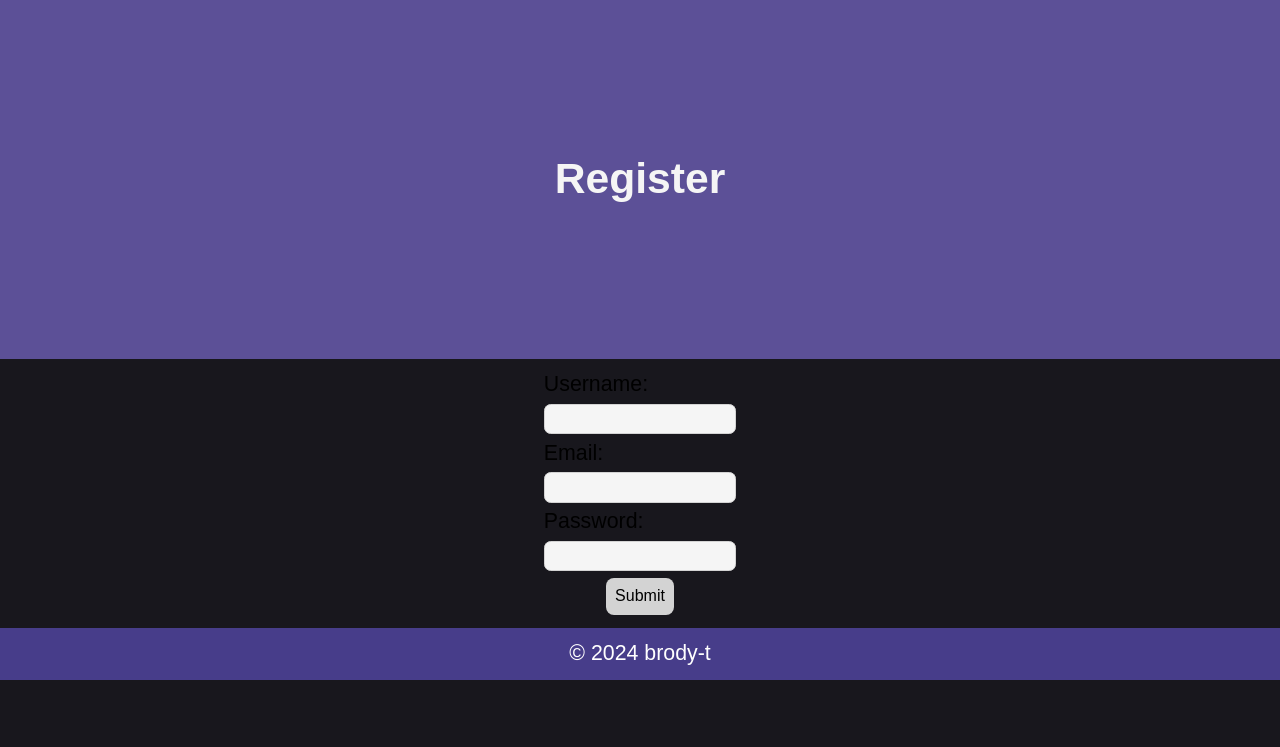
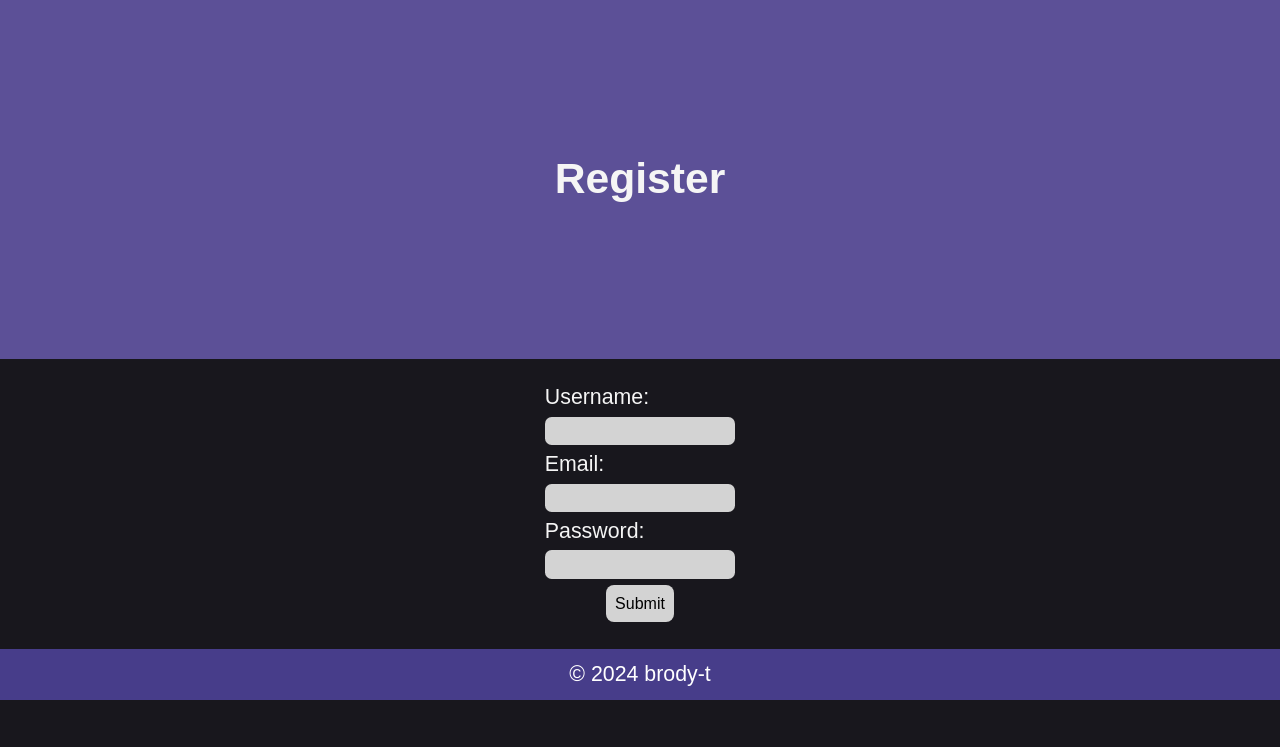
Before and after one commit to brody-tm/screen-spotlight, a Flask app: page /register in a window 1280 px wide. Shown: the part 53-800 px from the top of the page. Run offline with Flask 3, Linux system fonts and the light colour scheme.

Commit message:
Minor style changes

```diff
--- a/MovieReviewAppBackend/routes.py
+++ b/MovieReviewAppBackend/routes.py
@@ -10,7 +10,7 @@ main = Blueprint('main', __name__)
 
 @main.route('/')
 def index():
-    return 'Index'
+    return redirect(url_for('main.movies'))
 
 
 
--- a/MovieReviewAppBackend/static/main.css
+++ b/MovieReviewAppBackend/static/main.css
@@ -104,7 +104,7 @@ button:hover {
     display: flex;
     justify-content: center;
     flex-wrap: wrap;
-    gap: 10pt;
+    gap: 20pt;
 }
 
 .movie-rating {
@@ -113,7 +113,7 @@ button:hover {
 
 .movie-description {
     width: 70%;
-    text-align: center;
+    text-align: left;
     color: #8f8e91;
     margin-top: 40pt;
     margin-bottom: 40pt;
@@ -124,7 +124,8 @@ button:hover {
     border-radius: 10pt;
     display: flex;
     justify-content: space-evenly;
-    margin-bottom: 10px;
+    margin-bottom: 20px;
+    width: 60%;
 }
 
 .movie-cover {
@@ -135,7 +136,7 @@ button:hover {
     background-color: #2d2c32;
     border-radius: 10pt;
     padding: 10pt;
-    margin-top: 10pt;
+    margin-top: 20pt;
     color: lightgrey;
 }
 
@@ -196,9 +197,13 @@ button:hover {
     margin-top: 5pt;
     margin-bottom: 5pt;
     padding: 5pt;
-    border: 1pt solid lightgrey;
-    background-color: whitesmoke;
+    border: none;
+    background-color: lightgrey;
     border-radius: 5pt;
+}
+
+.input-label {
+    color: whitesmoke;
 }
 
 #outer-container {
@@ -211,7 +216,7 @@ button:hover {
 }
 
 #main-content {
-    padding: 10pt;
+    padding: 20pt;
 }
 
 #write-review-container {
--- a/MovieReviewAppBackend/templates/login.html
+++ b/MovieReviewAppBackend/templates/login.html
@@ -7,10 +7,10 @@
 {% block content %}
     <div class="centered">
         <form action="/login" method="post">
-            <label for="username">Username:</label><br>
+            <label for="username" class="input-label">Username:</label><br>
             <input type="text" id="username" class="input-box" name="username"><br>
 
-            <label for="password">Password:</label><br>
+            <label for="password" class="input-label">Password:</label><br>
             <input type="password" id="password" class="input-box" name="password"><br>
 
             <div class="centered">
--- a/MovieReviewAppBackend/templates/register.html
+++ b/MovieReviewAppBackend/templates/register.html
@@ -7,13 +7,13 @@
 {% block content %}
     <div class="centered">
         <form action="/register" method="post">
-            <label for="username">Username:</label><br>
+            <label for="username" class="input-label">Username:</label><br>
             <input type="text" id="username" class="input-box" name="username"><br>
 
-            <label for="email">Email:</label><br>
+            <label for="email" class="input-label">Email:</label><br>
             <input type="text" id="email" class="input-box" name="email"><br>
 
-            <label for="password">Password:</label><br>
+            <label for="password" class="input-label">Password:</label><br>
             <input type="password" id="password" class="input-box" name="password"><br>
 
             <div class="centered">
```
Also changed, not shown: MovieReviewAppBackend/templates/movie.html (+16 -3 lines), MovieReviewAppBackend/templates/write-review.html (+5 -5 lines).
